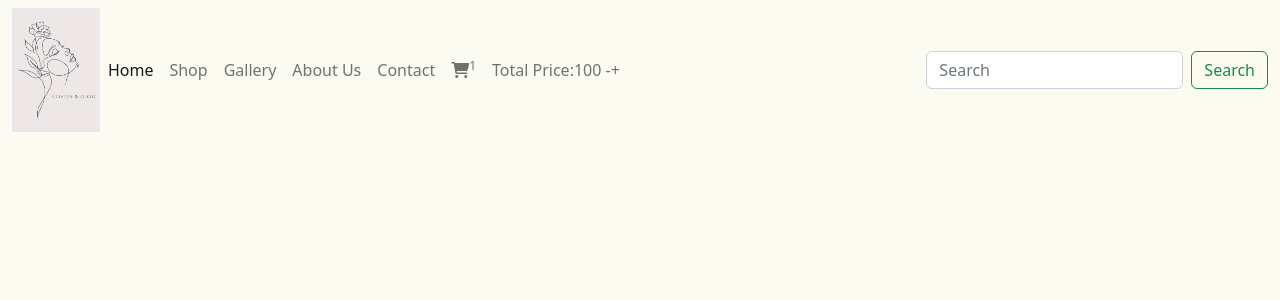
After one commit to Thato2619/Online-Store, a PHP site: page /about_us.php in a window 1280 px wide. The commit adds this page. Shown: the top 300 px of the page. Run offline with PHP 8.4, Linux system fonts and the light colour scheme.

Commit message:
add navbar to about_us.php file

```diff
--- /dev/null
+++ b/about_us.php
@@ -0,0 +1,72 @@
+<?php
+
+   // error reporting
+   ini_set('display_errors', 1);
+   ini_set('display_startup_errors', 1);
+   error_reporting(E_ALL);
+
+
+   require_once __DIR__ . "/config2/dbConfig.php";
+
+?>
+
+<!DOCTYPE html>
+<html lang="en">
+
+<head>
+  <meta charset="UTF-8">
+  <meta http-equiv="X-UA-Compatible" content="IE=edge">
+  <meta name="viewport" content="width=device-width, initial-scale=1.0">
+  <link rel="stylesheet" href="./static /CSS/styles.css">
+</head>
+<title>Glistening Glow</title>
+<!-- Bootsrap Link--->
+<link href="https://cdn.jsdelivr.net/npm/bootstrap@5.2.3/dist/css/bootstrap.min.css" rel="stylesheet" integrity="sha384-rbsA2VBKQhggwzxH7pPCaAqO46MgnOM80zW1RWuH61DGLwZJEdK2Kadq2F9CUG65" crossorigin="anonymous">
+
+<!-- css file link--->
+<link rel="stylesheet" href="./static //CSS//styles.css">
+
+<!-- Font Awesome Link-->
+<link rel="stylesheet" href="https://cdnjs.cloudflare.com/ajax/libs/font-awesome/6.2.1/css/all.min.css" integrity="sha512-MV7K8+y+gLIBoVD59lQIYicR65iaqukzvf/nwasF0nqhPay5w/9lJmVM2hMDcnK1OnMGCdVK+iQrJ7lzPJQd1w==" crossorigin="anonymous" referrerpolicy="no-referrer" />
+</head>
+
+<body>
+  <!-- Navbar-->
+  <nav class="navbar navbar-expand-lg nav-colour">
+    <div class="container-fluid">
+      <img src="./static /Images/online_store_logo.png" alt="" class="store_logo">
+      <button class="navbar-toggler" type="button" data-bs-toggle="collapse" data-bs-target="#navbarSupportedContent" aria-controls="navbarSupportedContent" aria-expanded="false" aria-label="Toggle navigation">
+        <span class="navbar-toggler-icon"></span>
+      </button>
+      <div class="collapse navbar-collapse" id="navbarSupportedContent">
+        <ul class="navbar-nav me-auto mb-2 mb-lg-0">
+          <li class="nav-item">
+            <a class="nav-link active" aria-current="page" href="index.php">Home</a>
+          </li>
+          <li class="nav-item">
+            <a class="nav-link" href="view_more.php">Shop</a>
+          </li>
+          <li class="nav-item">
+            <a class="nav-link" href="gallery.php">Gallery</a>
+          </li>
+          <li class="nav-item">
+            <a class="nav-link" href="about_us.php">About Us</a>
+          </li>
+          <li class="nav-item">
+            <a class="nav-link" href="contact.php">Contact</a>
+          </li>
+          <li class="nav-item">
+            <a class="nav-link" href="#"><i class="fa-solid fa-cart-shopping"></i><sup>1</sup></a>
+          </li>
+          <li class="nav-item">
+            <a class="nav-link" href="#">Total Price:100 -+</a>
+          </li>
+        </ul>
+
+        <form class="d-flex" role="search" action="/model/search.bar.php" method="get">
+          <input class="form-control me-2" type="search" placeholder="Search" aria-label="Search">
+          <button class="btn btn-outline-success" type="submit">Search</button>
+        </form>
+      </div>
+    </div>
+  </nav>
--- a/view_more.php
+++ b/view_more.php
@@ -124,7 +124,7 @@
           <hr class='my-0' />
           <div class='card-body pb-0'>
             <div class='d-flex justify-content-between'>
-              <p><a href='#!' class='text-dark'>$product_price</a></p>
+              <p><a href='#!' class='text-dark'>R$product_price</a></p>
               <p class='text-dark'>$product_description</p>
             </div>
             <p class='small text-muted'></p>
```
